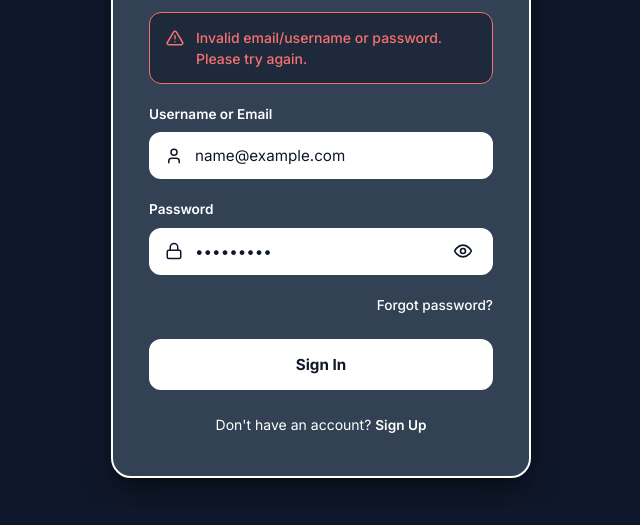
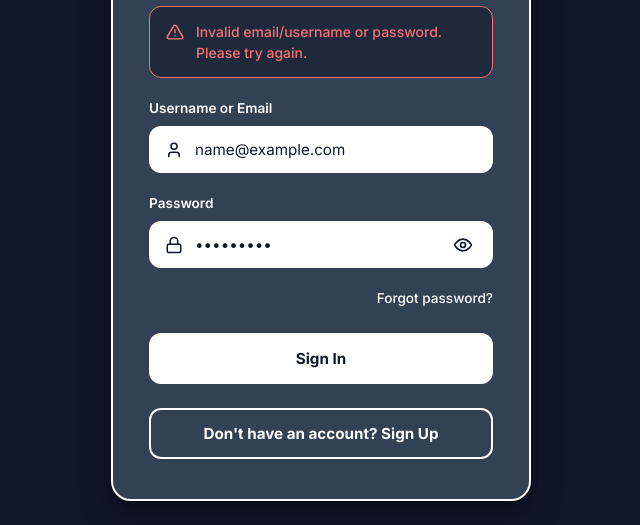
Before and after one commit to PatelParth1920/coders-united-odoo, a plain HTML site: page frontend/src/pages/Login/login_layout.html in a window 1280 px wide. Both pictures are taken after typing "name@example.com", "Sample123" into the empty fields and a click on the button "Sign In". Shown: the part 292-817 px from the top of the page, without its empty margins (319-959 px from the left). Drawn offline with Linux system fonts and the light colour scheme.

Commit message:
Replace signup text link with secondary toggle button under login form

```diff
--- a/frontend/src/pages/Login/login_layout.html
+++ b/frontend/src/pages/Login/login_layout.html
@@ -104,10 +104,10 @@
                     <span class="btn-text">Sign In</span>
                 </button>
 
-                <!-- Signup Toggle Link -->
-                <div style="margin-top: 1.5rem; text-align: center; font-size: 0.875rem;">
-                    Don't have an account? <a href="#" class="forgot-link" id="trigger-signup" style="font-weight: 600;">Sign Up</a>
-                </div>
+                <!-- Signup Toggle Button -->
+                <button type="button" class="btn-action btn-secondary" id="trigger-signup" style="margin-top: 1.5rem;">
+                    Don't have an account? Sign Up
+                </button>
             </form>
 
             <!-- Active Session View (Hidden by default, shown via JS if session active) -->
--- a/frontend/src/pages/Login/login_logic.js
+++ b/frontend/src/pages/Login/login_logic.js
@@ -376,6 +376,8 @@ document.addEventListener('DOMContentLoaded', () => {
             passwordInput.disabled = true;
             triggerForgotLink.style.pointerEvents = 'none';
             triggerSignupLink.style.pointerEvents = 'none';
+            triggerSignupLink.disabled = true;
+            triggerSignupLink.style.opacity = '0.5';
         } else {
             loginSubmitBtn.classList.remove('loading');
             loginSubmitBtn.disabled = false;
@@ -383,6 +385,8 @@ document.addEventListener('DOMContentLoaded', () => {
             passwordInput.disabled = false;
             triggerForgotLink.style.pointerEvents = 'auto';
             triggerSignupLink.style.pointerEvents = 'auto';
+            triggerSignupLink.disabled = false;
+            triggerSignupLink.style.opacity = '1';
         }
     }
 
```
